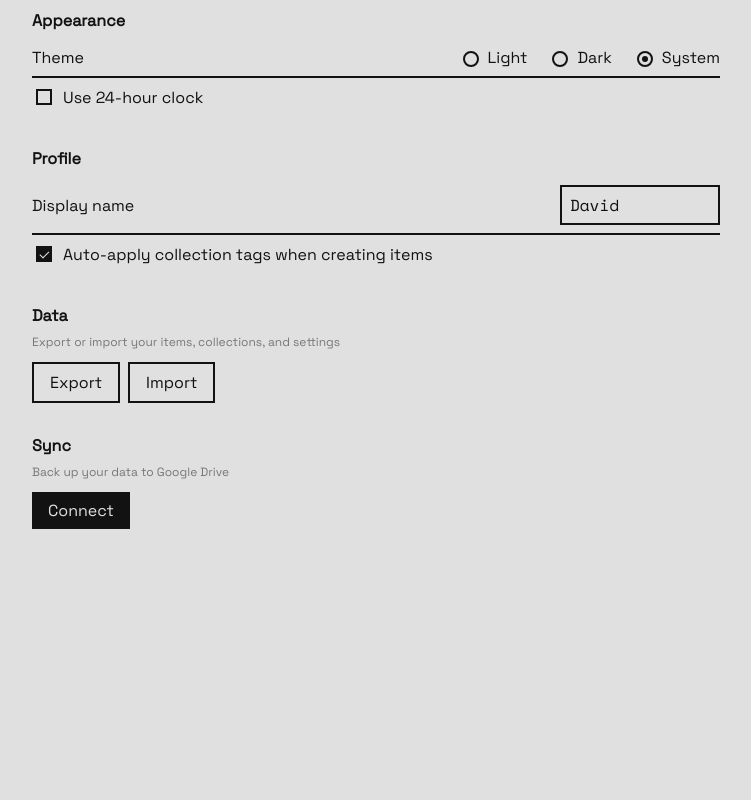
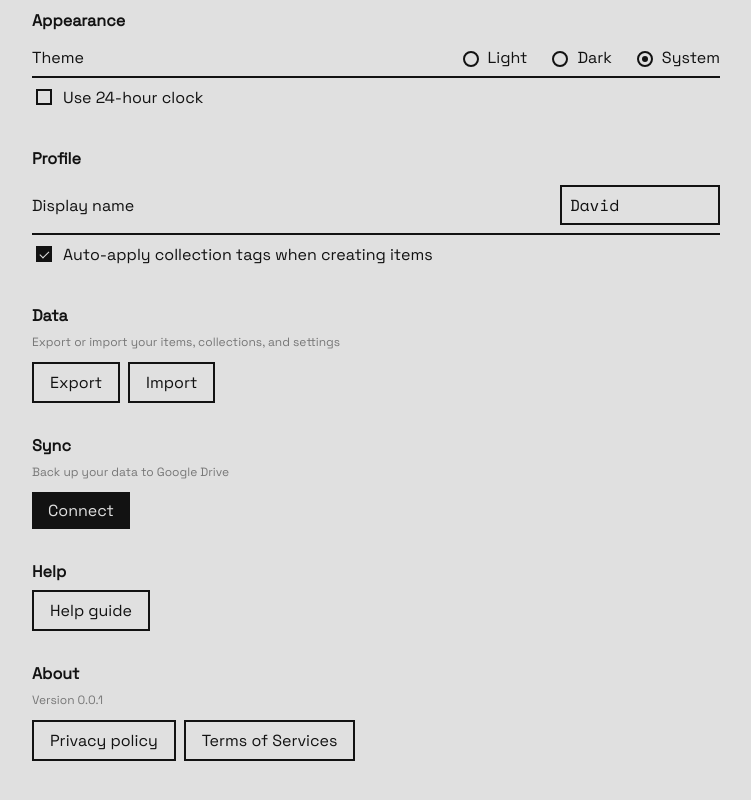
Before and after one commit to JunoNgx/aijot-frontend, a React (Vite) app: page /settings in a window 1280 px wide. Shown: the part 234-1034 px from the top of the page, without its empty margins (264-1015 px from the left). Before the commit the page ends 891 px from the top, so only its background shows below. Built offline with nearby package versions, Linux system fonts and the light colour scheme; no server answers.

Commit message:
ui: add buttons to doc routes

```diff
--- a/src/pages/Settings/index.module.scss
+++ b/src/pages/Settings/index.module.scss
@@ -115,4 +115,10 @@
     &__BtnConnect {
         composes: Btn Btn--Pri from global;
     }
+
+    &__Version {
+        font-size: var(--fontSizeSm);
+        color: var(--colTextSec);
+        margin: 0.5rem 0 0;
+    }
 }
--- a/src/pages/Settings/index.tsx
+++ b/src/pages/Settings/index.tsx
@@ -3,6 +3,7 @@ import { useQueryClient } from "@tanstack/react-query"
 import { toast } from "sonner"
 import { useGoogleAuth } from "@/hooks/useGoogleAuth"
 import { useSyncFn } from "@/hooks/useSync"
+import { useNavigateRoutes } from "@/hooks/useNavigateRoutes"
 import { useLocalUserSettings } from "@/store/localUserSettings"
 import { useProfileSettings } from "@/store/profileSettings"
 import { useCoreCollectionSettings } from "@/store/coreCollectionSettings"
@@ -61,6 +62,8 @@ export default function Settings() {
         authToken,
     } = useGoogleAuth()
     const { sync } = useSyncFn()
+    const { navigateToHelp, navigateToPrivacy, navigateToTerms } =
+        useNavigateRoutes()
 
     const handleExport = async () => {
         await exportData({
@@ -314,6 +317,42 @@ export default function Settings() {
                     )}
                 </div>
             </section>
+
+            <section className={styles.Settings__Section}>
+                <div className={styles.Settings__SectionHeader}>
+                    <h2 className={styles.Settings__SectionTitle}>Help</h2>
+                </div>
+                <button
+                    className={styles.Settings__BtnAction}
+                    type="button"
+                    onClick={navigateToHelp}
+                >
+                    Help guide
+                </button>
+            </section>
+
+            <section className={styles.Settings__Section}>
+                <div className={styles.Settings__SectionHeader}>
+                    <h2 className={styles.Settings__SectionTitle}>About</h2>
+                </div>
+                <p className={styles.Settings__Version}>Version 0.0.1</p>
+                <div className="FlexRow">
+                    <button
+                        className={styles.Settings__BtnAction}
+                        type="button"
+                        onClick={navigateToPrivacy}
+                    >
+                        Privacy policy
+                    </button>
+                    <button
+                        className={styles.Settings__BtnAction}
+                        type="button"
+                        onClick={navigateToTerms}
+                    >
+                        Terms of Services
+                    </button>
+                </div>
+            </section>
         </div>
     )
 }
```
